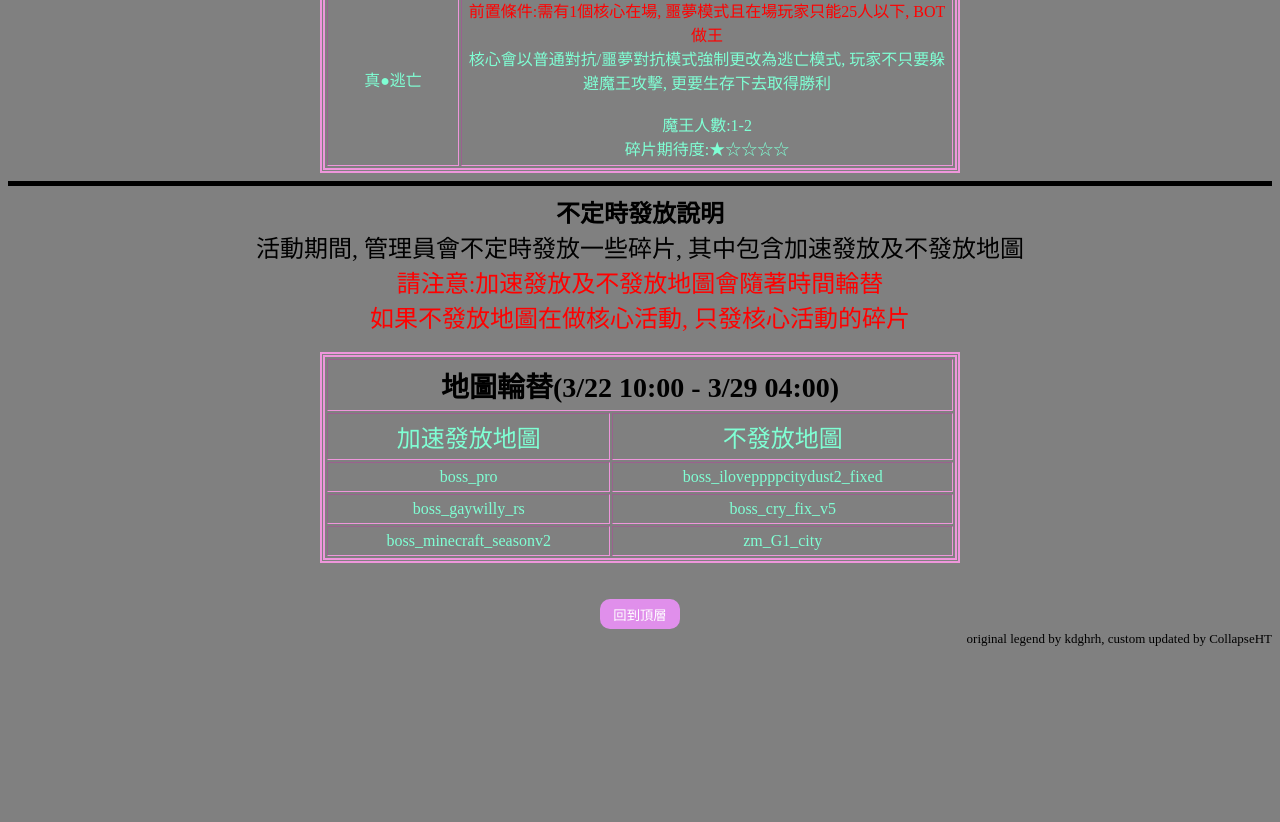
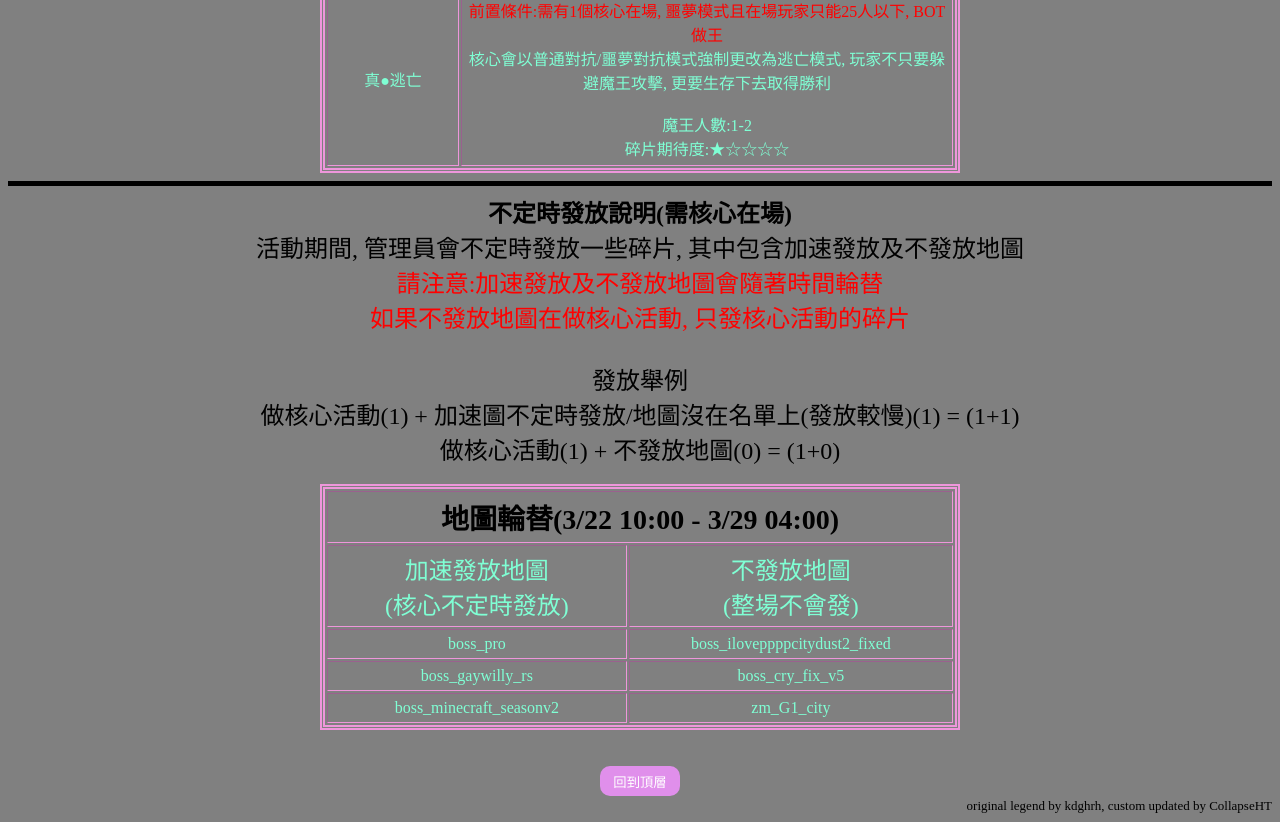
Before and after one commit to CollapseHT/collapseht.github.io, a plain HTML site: page private/legend-box.html in a window 1280 px wide. Shown: the part 4454-5276 px from the top of the page. Before the commit the page ends 5109 px from the top, so only its background shows below. Drawn offline with Linux system fonts and the light colour scheme.

Commit message:
Update legend-box.html

```diff
--- a/private/legend-box.html
+++ b/private/legend-box.html
@@ -443,8 +443,8 @@
       <hr color="black" size="5" />
       <section id="time-event">
         <font size="5" color="000000"
-        ><b>不定時發放說明</b><br />
-        活動期間, 管理員會不定時發放一些碎片, 其中包含加速發放及不發放地圖<br /><font color="red">請注意:加速發放及不發放地圖會隨著時間輪替<br />如果不發放地圖在做核心活動, 只發核心活動的碎片</font></font>
+        ><b>不定時發放說明(需核心在場)</b><br />
+        活動期間, 管理員會不定時發放一些碎片, 其中包含加速發放及不發放地圖<br /><font color="red">請注意:加速發放及不發放地圖會隨著時間輪替<br />如果不發放地圖在做核心活動, 只發核心活動的碎片</font><br /><br />發放舉例<br />做核心活動(1) + 加速圖不定時發放/地圖沒在名單上(發放較慢)(1) = (1+1)<br />做核心活動(1) + 不發放地圖(0) = (1+0)</font>
         <br /><br />
         <table align="center" border="1" width="640" height="20" cellpadding="5"
 			style="color: aquamarine;border: thick double rgb(238, 150, 219);">
@@ -455,8 +455,8 @@
 			</thead>
 			<tbody align="center">
                 <tr>
-					<td><font size="5">加速發放地圖</font></td>
-          <td><font size="5">不發放地圖</font></td>
+					<td><font size="5">加速發放地圖<br />(核心不定時發放)</font></td>
+          <td><font size="5">不發放地圖<br />(整場不會發)</font></td>
 				</tr>
 				<tr>
 					<td>boss_pro</td>
```
